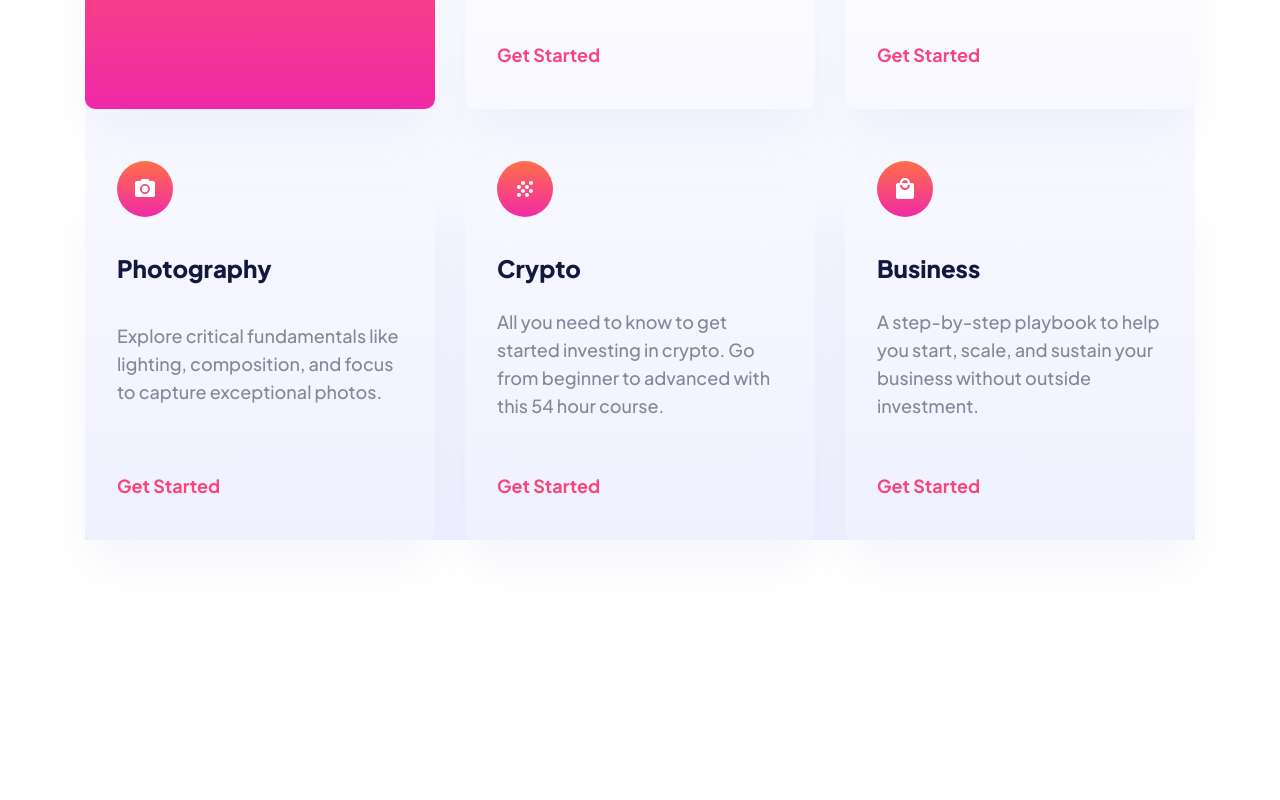
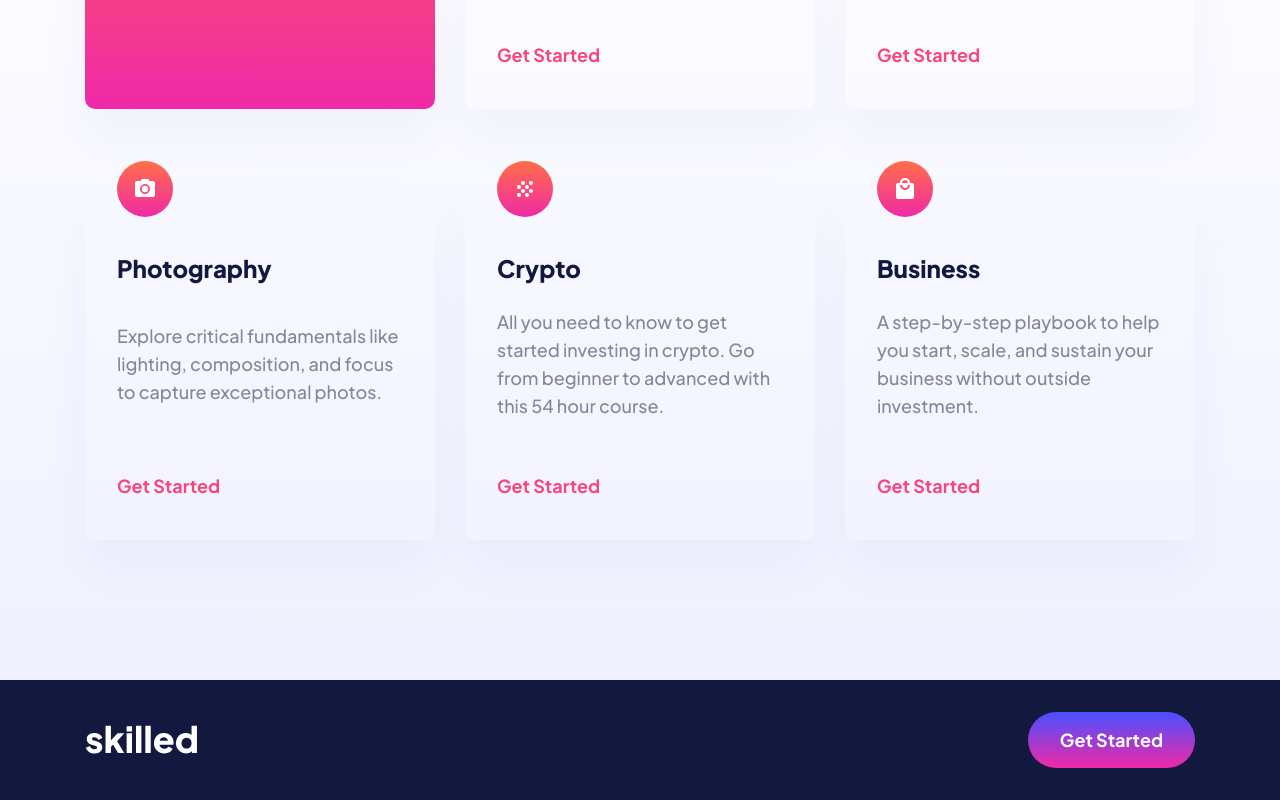
Before and after one commit to diogohenriquesc/fm-skilled-elearning, a plain HTML site: page index.html in a window 1280 px wide. Shown: the part 1108-1908 px from the top of the page. Before the commit the page ends 1788 px from the top, so only its background shows below. Drawn offline with Linux system fonts and the light colour scheme.

Commit message:
Fixed color names and style scrollbar

```diff
--- a/index.html
+++ b/index.html
@@ -41,8 +41,8 @@
       </picture>
     </section>
 
-    <section class="courses container" id="courses">
-       <div class="courses__grid">
+    <section class="courses" id="courses">
+       <div class="courses__grid container">
         <div class="courses__card courses__card--intro">
           <h2 class="courses__intro-title fs-m">Check out our most popular courses!</h2>
         </div>
@@ -85,6 +85,15 @@
     </section>
   </main>
 
+  <footer class="footer" id="footer">
+    <div class="footer__container container">
+      <a class="logo" href="/" aria-label="link to homepage">
+        <img src="./assets/logo-light.svg" alt="Skilled logo">
+      </a>
+      <a class="btn btn--2" href="#">Get Started</a>
+    </div>
+  </footer>
+
   <!-- Get Started
 
   Maximize skill, minimize budget
--- a/src/scss/abstracts/_colors.scss
+++ b/src/scss/abstracts/_colors.scss
@@ -6,13 +6,10 @@
   --clr-neutral-1: hsl(0, 0%, 100%);
   --clr-neutral-2: hsl(341, 100%, 83%);
   --clr-neutral-3: hsla(234, 100%, 97%, 1);
-  --btn-1-grdt-1: rgba(72, 81, 255, 1);
-  --btn-1-grdt-2: rgba(240, 42, 166, 1);
-  --btn-2-grdt-1: rgba(255, 111, 72, 1);
-  --btn-2-grdt-2: rgba(240, 42, 166, 1);
-  --btn-grdt-hover: rgba(255, 255, 255, 0.5);
+  --grdt-1-1: hsl(237, 100%, 64%);
+  --grdt-1-2: hsla(322, 87%, 55%, 1);
+  --grdt-2-1: hsl(13, 100%, 64%);
+  --grdt-2-2: hsla(322, 87%, 55%, 1);
+  --grdt-hover: hsla(0, 0%, 100%, 0.5);
   --clr-card-shadow: hsla(233, 92%, 29%, 0.04);
-  --clr-card-grdt-1: hsla(13, 100%, 64%, 1);
-  --clr-card-grdt-2: hsla(322, 87%, 55%, 1);
-
 }
--- a/src/scss/components/_button.scss
+++ b/src/scss/components/_button.scss
@@ -33,7 +33,7 @@
 	}
 
 	&--2 {
-		background: linear-gradient(180deg, var(--btn-1-grdt-1) 0%, var(--btn-1-grdt-2) 100%);
+		background: linear-gradient(180deg, var(--grdt-1-1) 0%, var(--grdt-1-2) 100%);
 		padding: rem(9) rem(24) rem(11);
 
 		@include breakpoint(xl) {
@@ -44,7 +44,7 @@
 			content: '';
 			position: absolute;
 			inset: 0;
-			background: linear-gradient(0deg, var(--btn-grdt-hover), var(--btn-grdt-hover)), linear-gradient(180deg, var(--btn-1-grdt-1) -54.32%, var(--btn-1-grdt-2) 100%);
+			background: linear-gradient(0deg, var(--grdt-hover), var(--grdt-hover)), linear-gradient(180deg, var(--grdt-1-1) -54.32%, var(--grdt-1-2) 100%);
 			z-index: -1;
 			transition: opacity 200ms ease-in-out;
 			opacity: 0;
@@ -56,7 +56,7 @@
 	}
 
 	&--3 {
-		background: linear-gradient(180deg, var(--btn-2-grdt-1) 0%, var(--btn-2-grdt-2) 100%);
+		background: linear-gradient(180deg, var(--grdt-2-1) 0%, var(--grdt-2-2) 100%);
 		padding: rem(15) rem(38);
 
 		@include breakpoint(xl) {
@@ -68,7 +68,7 @@
 			content: '';
 			position: absolute;
 			inset: 0;
-			background: linear-gradient(0deg, var(--btn-grdt-hover), var(--btn-grdt-hover)), linear-gradient(180deg, var(--btn-2-grdt-1) 0%, var(--btn-2-grdt-2) 100%);
+			background: linear-gradient(0deg, var(--grdt-hover), var(--grdt-hover)), linear-gradient(180deg, var(--grdt-2-1) 0%, var(--grdt-2-2) 100%);
 			z-index: -1;
 			transition: opacity 200ms ease-in-out;
 			opacity: 0;
--- a/src/scss/components/_courses_cards.scss
+++ b/src/scss/components/_courses_cards.scss
@@ -57,7 +57,7 @@
 
 	&--intro {
 		padding: rem(24) rem(28) rem(32);
-		background: linear-gradient(180deg, var(--clr-card-grdt-1), var(--clr-card-grdt-2));
+		background: linear-gradient(180deg, var(--grdt-2-1), var(--grdt-2-2));
 		color: var(--clr-neutral-1);
 
 		@include breakpoint(md) {
--- a/src/scss/components/_index.scss
+++ b/src/scss/components/_index.scss
@@ -1,3 +1,4 @@
 @forward 'button';
 @forward 'logo';
 @forward 'courses_cards';
+@forward 'scrollbar';
--- /dev/null
+++ b/src/scss/components/_scrollbar.scss
@@ -0,0 +1,13 @@
+@use '../abstracts/' as *;
+
+body::-webkit-scrollbar {
+  width: 16px;
+}
+
+body::-webkit-scrollbar-track {
+  background-color: var(--clr-neutral-1);
+}
+
+body::-webkit-scrollbar-thumb {
+  background: linear-gradient(to bottom, var(--grdt-2-1), var(--grdt-2-2));
+}
--- a/src/scss/layout/_courses.scss
+++ b/src/scss/layout/_courses.scss
@@ -1,15 +1,15 @@
 @use '../abstracts/' as *;
 
 .courses {
-	margin-bottom: rem(80);
+	padding-bottom: rem(80);
   background: linear-gradient(180deg, var(--clr-neutral-1) 0%, var(--clr-neutral-3) 100%);
 
   @include breakpoint(md) {
-    margin-bottom: rem(86);
+    padding-bottom: rem(86);
   }
 
   @include breakpoint(xl) {
-    margin-bottom: rem(140);
+    padding-bottom: rem(140);
   }
 
 	&__grid {
--- /dev/null
+++ b/src/scss/layout/_footer.scss
@@ -0,0 +1,16 @@
+@use '../abstracts/' as *;
+
+.footer {
+	background-color: var(--clr-primary-1);
+	padding-block: rem(36);
+
+	@include breakpoint(xl) {
+		padding-block: rem(32);
+	}
+
+	&__container {
+		display: flex;
+		align-items: center;
+		justify-content: space-between;
+	}
+}
--- a/src/scss/layout/_index.scss
+++ b/src/scss/layout/_index.scss
@@ -1,3 +1,4 @@
 @forward 'header';
 @forward 'hero';
 @forward 'courses';
+@forward 'footer';
```
Also changed, not shown: dist/css/main.css, 1 other file.
